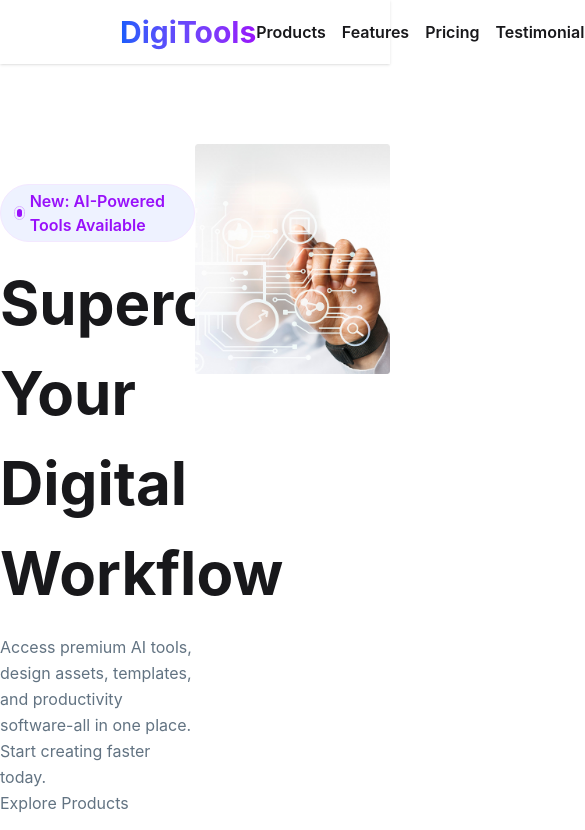
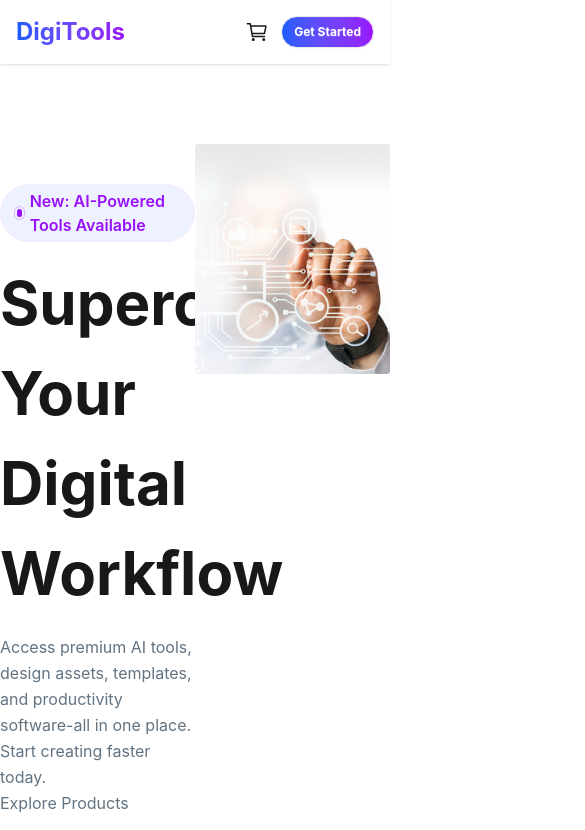
Before and after one commit to Hridrita/DigiTools-Platform, a React (Vite) app: page / in a window 390 px wide. Shown: the top 830 px of the page, 585 px wide, since content can reach past the window. Built offline with nearby package versions, Linux system fonts and the light colour scheme.

Commit message:
added responsive navbar

```diff
--- a/src/Components/NavBar.jsx
+++ b/src/Components/NavBar.jsx
@@ -3,33 +3,37 @@ import { IoCartOutline } from "react-icons/io5";
 
 const NavBar = () => {
   return (
+    <div className="navbar bg-base-100 shadow-sm flex justify-between items-center px-4 md:px-28 py-3 sticky top-0 z-50">
 
-      <div className="navbar bg-base-100 shadow-sm flex justify-between">
+
       <div>
-            <h1 className=" text-3xl font-bold bg-linear-to-r from-blue-600 to-purple-600 bg-clip-text text-transparent ml-28">
+        <h1 className="text-2xl md:text-3xl font-bold bg-linear-to-r from-blue-600 to-purple-600 bg-clip-text text-transparent">
           DigiTools
         </h1>
       </div>
 
 
-        <div className="flex gap-4">
-        <h3 className="font-semibold">Products</h3>
-        <h3 className="font-semibold">Features</h3>
-        <h3 className="font-semibold">Pricing</h3>
-        <h3 className="font-semibold">Testimonials</h3>
-        <h3 className="font-semibold">FAQ</h3>
+      <div className="hidden md:flex gap-6 lg:gap-10">
+        <h3 className="font-semibold cursor-pointer">Products</h3>
+        <h3 className="font-semibold cursor-pointer">Features</h3>
+        <h3 className="font-semibold cursor-pointer">Pricing</h3>
+        <h3 className="font-semibold cursor-pointer">Testimonials</h3>
+        <h3 className="font-semibold cursor-pointer">FAQ</h3>
       </div>
 
 
-        <div className="flex gap-3">
-                <h3 className="flex items-center gap-2 font-semibold "> <IoCartOutline />Login</h3>
+      <div className="flex items-center gap-3 md:gap-6">
+        <h3 className="flex items-center gap-2 font-semibold cursor-pointer">
+          <IoCartOutline className="text-2xl" />
+          <span className="hidden sm:inline">Login</span>
+        </h3>
 
-            <button className="btn bg-linear-to-r from-blue-600 to-purple-600 text-white font-bold rounded-3xl mr-26">Get Started</button>
-        </div>
+        <button className="btn btn-sm md:btn-md bg-linear-to-r from-blue-600 to-purple-600 text-white font-bold rounded-3xl">
+          Get Started
+        </button>
       </div>
 
-
-
+    </div>
   );
 };
 
```
Lines whose indentation alone changed are shown as unchanged.
